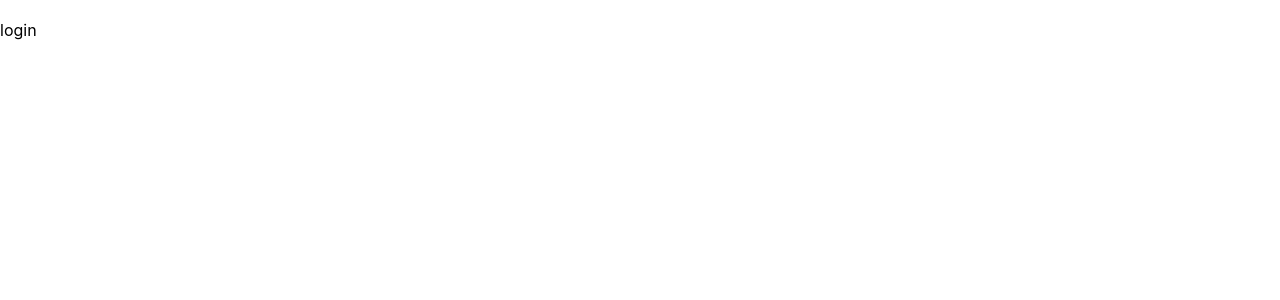
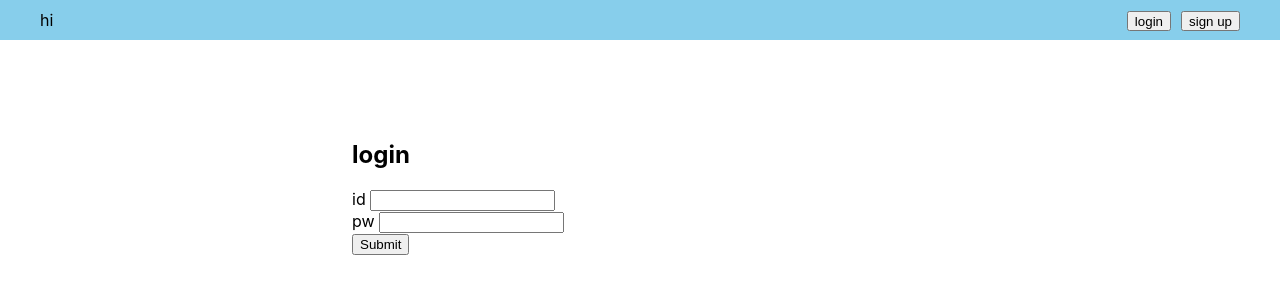
Before and after one commit to lumpenop/just_board_made_with_next.js, a Next.js app: page /login in a window 1280 px wide. Shown: the top 300 px of the page. Built offline with nearby package versions, Linux system fonts and the light colour scheme.

Commit message:
feat: react-hook-form 추가하여 login 페이지 구성

```diff
--- a/components/nav.bar.tsx
+++ b/components/nav.bar.tsx
@@ -1,12 +1,44 @@
 import Head from "next/head";
 
+import { useRouter } from "next/router";
+
 const NavBar = () => {
+  const router = useRouter();
   return (
     <header>
       <Head>
         <title>title</title>
       </Head>
-      <div style={{ color: "white" }}>hi</div>
+      <div
+        style={{
+          color: "black",
+          height: "40px",
+          lineHeight: "40px",
+          backgroundColor: "skyblue",
+          padding: "0 40px 0 40px",
+          display: "flex",
+          alignItems: "center",
+          justifyContent: "space-between",
+        }}
+      >
+        <span>hi</span>
+        <div>
+          <button
+            type={"button"}
+            style={{ height: 20 }}
+            onClick={() => router.push("login")}
+          >
+            login
+          </button>
+          <button
+            type={"button"}
+            style={{ height: 20, marginLeft: 10 }}
+            onClick={() => router.push("signup")}
+          >
+            sign up
+          </button>
+        </div>
+      </div>
     </header>
   );
 };
--- a/package.json
+++ b/package.json
@@ -11,7 +11,8 @@
   "dependencies": {
     "next": "13.0.0",
     "react": "18.2.0",
-    "react-dom": "18.2.0"
+    "react-dom": "18.2.0",
+    "react-hook-form": "^7.38.0"
   },
   "devDependencies": {
     "@types/node": "18.11.7",
--- a/pages/login.tsx
+++ b/pages/login.tsx
@@ -1,5 +1,52 @@
+import { useEffect } from "react";
+import { useForm, SubmitHandler } from "react-hook-form";
+
+type Inputs = {
+  userId: string;
+  password: string;
+};
+
 const Login = () => {
-  return <div>login</div>;
+  const {
+    register,
+    handleSubmit,
+    watch,
+    formState: { errors },
+  } = useForm<Inputs>({ mode: "onChange" });
+  const onChange: SubmitHandler<Inputs> = (data) => console.log(data);
+  const onSubmit: SubmitHandler<Inputs> = (data) => console.log(data);
+
+  return (
+    <section style={{ marginTop: 100 }}>
+      <div style={{ width: "45%", margin: "0 auto" }}>
+        <h1>login</h1>
+        <form onSubmit={handleSubmit(onSubmit)}>
+          {/* register your input into the hook by invoking the "register" function */}
+          <div>
+            <label>id </label>
+            <input
+              {...register("userId", {
+                pattern: { value: /^[A-Za-z]+$/i, message: "아이디는 영어만" },
+                required: true,
+              })}
+            />
+            <span>{errors.userId?.message}</span>
+          </div>
+          {/* include validation with required or other standard HTML validation rules */}
+          <div>
+            <label>pw </label>
+            <input
+              type={"password"}
+              {...register("password", { required: true })}
+            />
+            {/* errors will return when field validation fails  */}
+            {errors.password && <span>This field is required</span>}
+          </div>
+          <input type="submit" />
+        </form>
+      </div>
+    </section>
+  );
 };
 
 export default Login;
```
Also changed, not shown: 1 other file (tests, documents, lock files or other folders).
